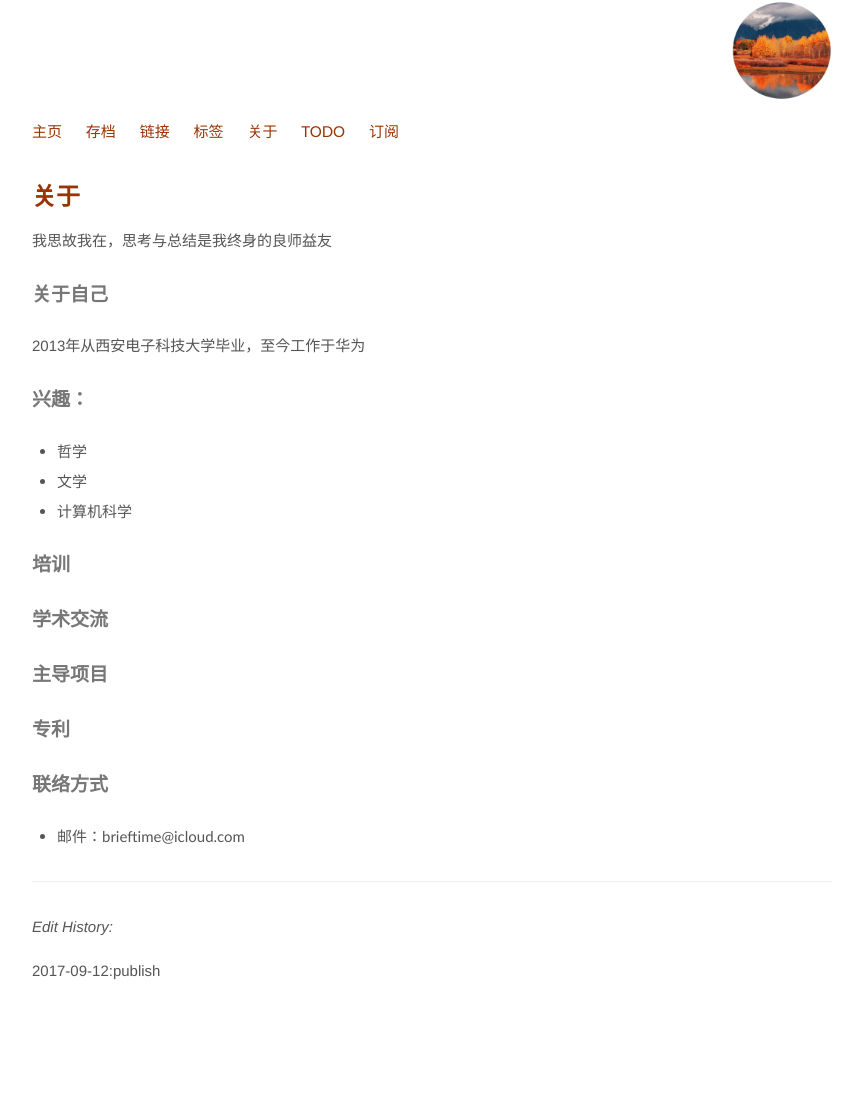
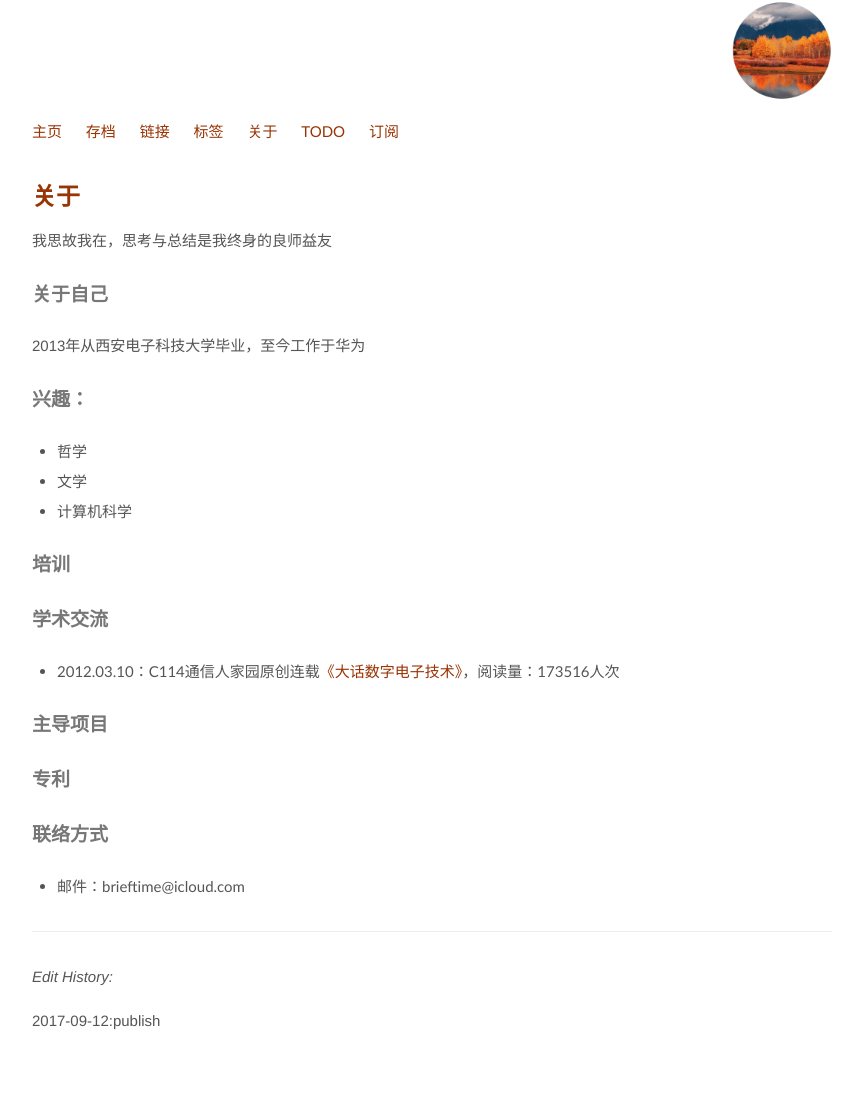
Before and after one commit to fk1091889767/tanwubin.github.io, a Jekyll site: the page built from about.md, in a window 1280 px wide. Shown: the whole page, without its empty margins (208-1070 px from the left). Built offline with Jekyll 4.4.1, drawn with Linux system fonts in a browser that asks for light colours; before the commit the page ends 1060 px from its top, so only the background shows below that.

Commit message:
update about

```diff
--- a/about.md
+++ b/about.md
@@ -21,6 +21,7 @@ permalink: /about/
 
 ## 学术交流 ##
 
+- 2012.03.10：C114通信人家园原创连载[《大话数字电子技术》](http://www.txrjy.com/thread-602453-1-1.html)，阅读量：173516人次
 
 
 ## 主导项目	##
```
